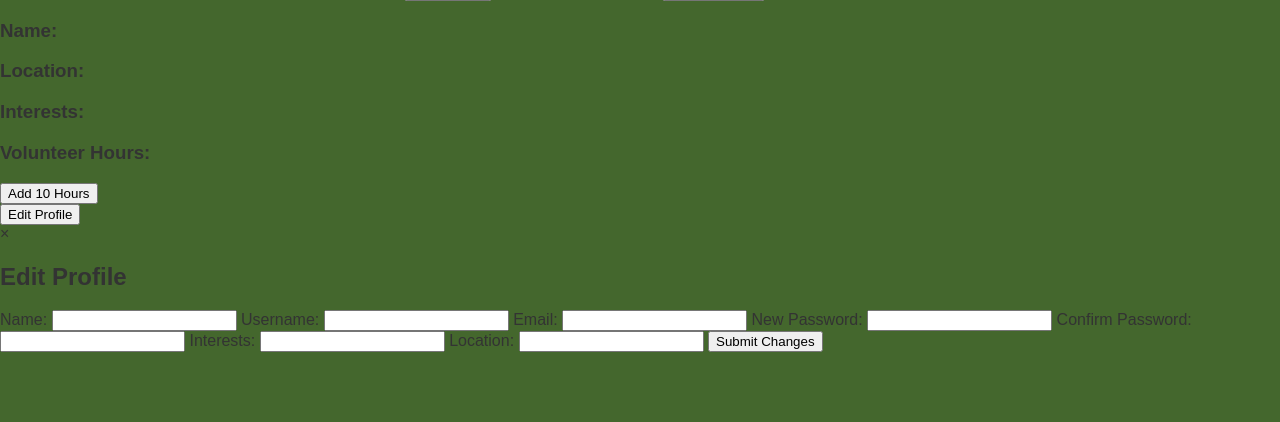
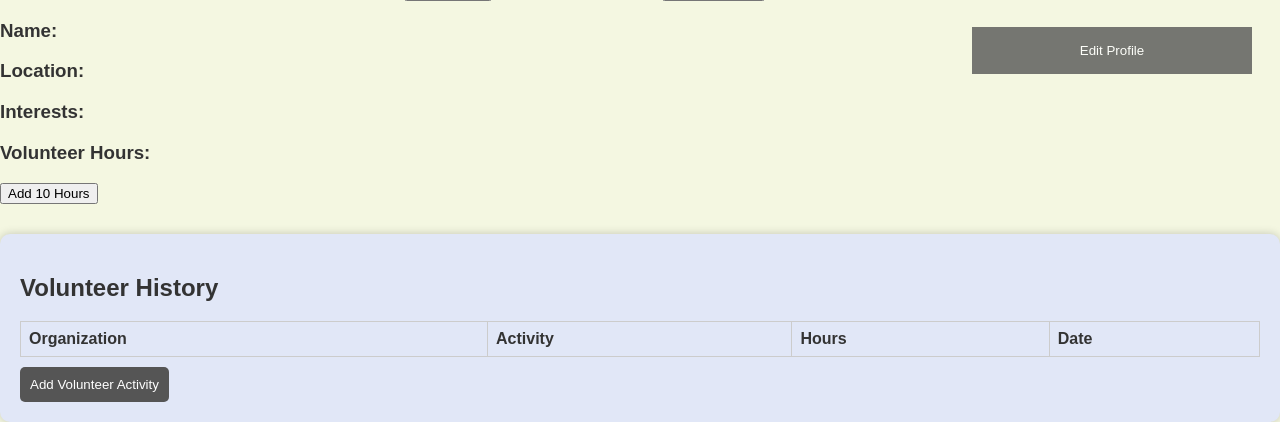
Before and after one commit to Anjiyuuki/Forge-Change, a PHP site: page /info.html in a window 1280 px wide. Shown: the part 703-1125 px from the top of the page. Before the commit the page ends 1055 px from the top, so only its background shows below. Run offline with PHP 8.4, Linux system fonts and the light colour scheme; lists and menus that the app fills with data are empty; some libraries are stand-ins or nearby versions.

Commit message:
Added volunteer history form and ability to add new volunteer activity

```diff
--- a/info.html
+++ b/info.html
@@ -42,7 +42,6 @@
         <li><a href="info.html" class="nav-link" id="info">Info</a></li>
     </ul>
 </nav>
-
     <div class="profile-container">
         <h2>User Profile</h2>
         <div class="profile-info">
@@ -92,6 +91,37 @@
         <button type="button" onclick="submitProfileChanges()">Submit Changes</button>
       </form>
     </div>
+    <div class="volunteer-history">
+      <h2>Volunteer History</h2>
+      <table id="volunteerHistoryTable">
+          <thead>
+              <tr>
+                  <th>Organization</th>
+                  <th>Activity</th>
+                  <th>Hours</th>
+                  <th>Date</th>
+              </tr>
+          </thead>
+          <tbody></tbody>
+      </table>
+      <button id="addVolunteerActivityButton">Add Volunteer Activity</button>
+  </div>
+
+  <div class="form-popup" id="volunteerActivityForm">
+      <form class="form-container">
+          <span class="close right-align" id="closeVolunteerActivityForm">&times;</span>
+          <h2>Add Volunteer Activity</h2>
+          <label for="volunteerOrganization">Organization:</label>
+          <input type="text" id="volunteerOrganization">
+          <label for="volunteerActivity">Activity:</label>
+          <input type="text" id="volunteerActivity">
+          <label for="volunteerHours">Hours:</label>
+          <input type="number" id="volunteerHours">
+          <label for="volunteerDate">Date:</label>
+          <input type="date" id="volunteerDate">
+          <button type="button" id="submitVolunteerActivityButton">Submit</button>
+      </form>
+  </div>
     </div>
     <script src="info.js"></script>
 </body>
--- a/styles.css
+++ b/styles.css
@@ -4,7 +4,7 @@
   font-family: "Arial", sans-serif;
   margin: 0;
   padding: 0;
-  background-color: #44672d;
+  background-color: #f4f7e1;
   color: #333;
 }
 
@@ -283,3 +283,131 @@
   display: none;
 
 }
+
+
+/* Button used to open the contact form - fixed at the bottom of the page */
+.open-button {
+  background-color: #555;
+  color: white;
+  padding: 16px 20px;
+  border: none;
+  cursor: pointer;
+  opacity: 0.8;
+  position: fixed;
+  bottom: 23px;
+  right: 28px;
+  width: 280px;
+}
+
+/* The popup form - hidden by default */
+.form-popup {
+  display: none;
+  position: fixed;
+  top: 180px;
+  right: 15px;
+  border: 3px solid #f1f1f1;
+  z-index: 9;
+}
+
+/* Add styles to the form container */
+.form-container {
+  max-width: 300px;
+  padding: 10px;
+  background-color: white;
+}
+
+/* Full-width input fields */
+.form-container input[type=text], .form-container input[type=password] {
+  width: 100%;
+  padding: 5px;
+  margin: 5px 0 5px 0;
+  border: none;
+  background: #f1f1f1;
+}
+
+/* When the inputs get focus, do something */
+.form-container input[type=text]:focus, .form-container input[type=password]:focus {
+  background-color: #ddd;
+  outline: none;
+}
+
+/* Set a style for the submit/login button */
+.form-container .btn {
+  background-color: #04AA6D;
+  color: white;
+  padding: 16px 20px;
+  border: none;
+  cursor: pointer;
+  width: 100%;
+  margin-bottom:10px;
+  opacity: 0.8;
+}
+
+/* Add a red background color to the cancel button */
+.form-container .cancel {
+  background-color: red;
+}
+
+/* Add some hover effects to buttons */
+.form-container .btn:hover, .open-button:hover {
+  opacity: 1;
+}
+
+.input-field {
+  width: 100%;
+  padding: 5px;
+  margin: 5px 0 5px 0;
+  border: none;
+  background: #f1f1f1;
+}
+.right-align {
+  float: right;
+  font-size: 20px;
+  padding-right: 10px;
+  cursor: pointer;
+}
+
+.nav-link.active {
+  color: #21440c; /* Text color for active tab */
+  border-color: #151bb3; /* Border color for active tab */
+  background-color: #cbf0f2;
+  border-radius: 5px;
+}
+
+.group-card {
+  border: 1px solid #ccc;
+  padding: 10px;
+  margin: 10px;
+  border-radius: 5px;
+  background-color: #f9f9f9;
+}
+
+
+.volunteer-history {
+  margin-top: 30px;
+  padding: 20px;
+  background-color: #e1e7f7;
+  border-radius: 10px;
+  box-shadow: 0 0 10px rgba(0, 0, 0, 0.2);
+}
+
+#volunteerHistoryTable {
+  width: 100%;
+  border-collapse: collapse;
+}
+
+#volunteerHistoryTable th, #volunteerHistoryTable td {
+  border: 1px solid #ccc;
+  padding: 8px;
+  text-align: left;
+}
+
+#addVolunteerActivityButton {
+  background-color: #555;
+  color: white;
+  padding: 10px;
+  border: none;
+  cursor: pointer;
+  border-radius: 5px;
+  margin-top: 10px;
+}
```
Also changed, not shown: info.js (+92 -149 lines).
